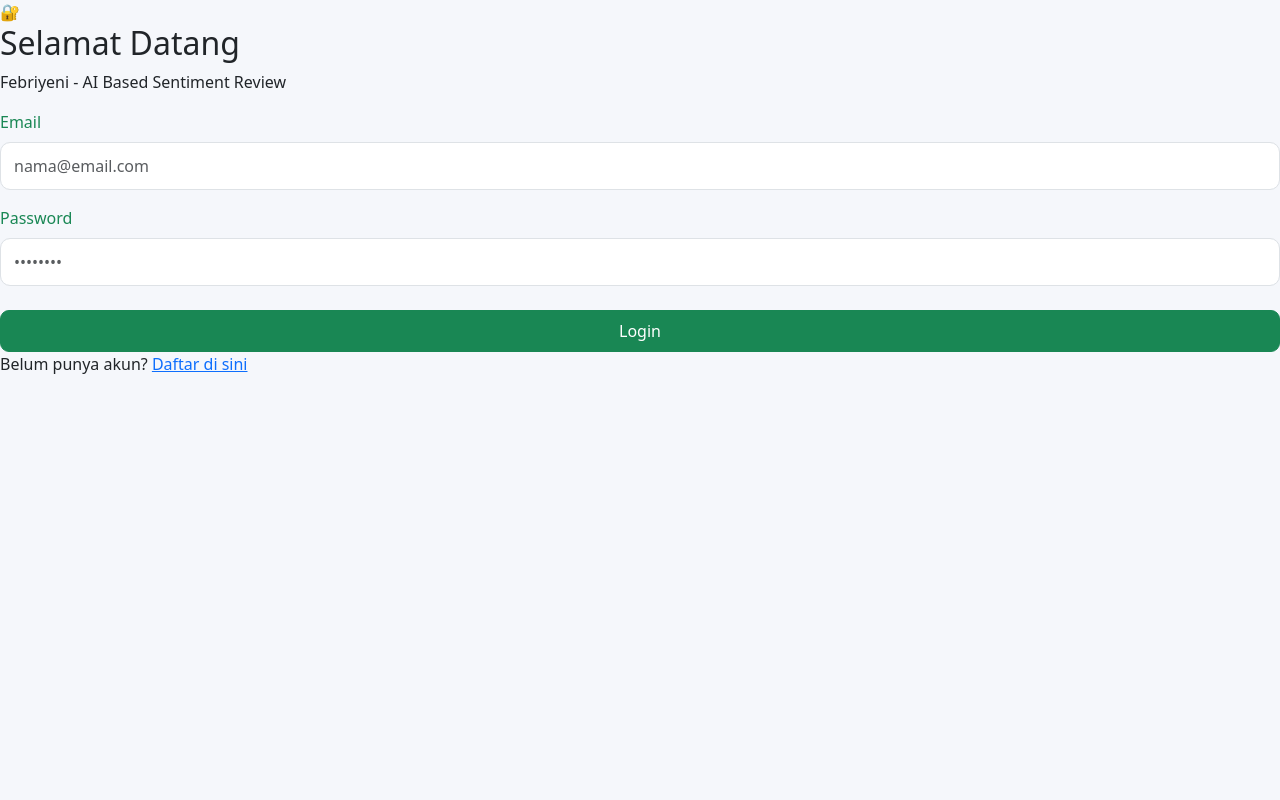
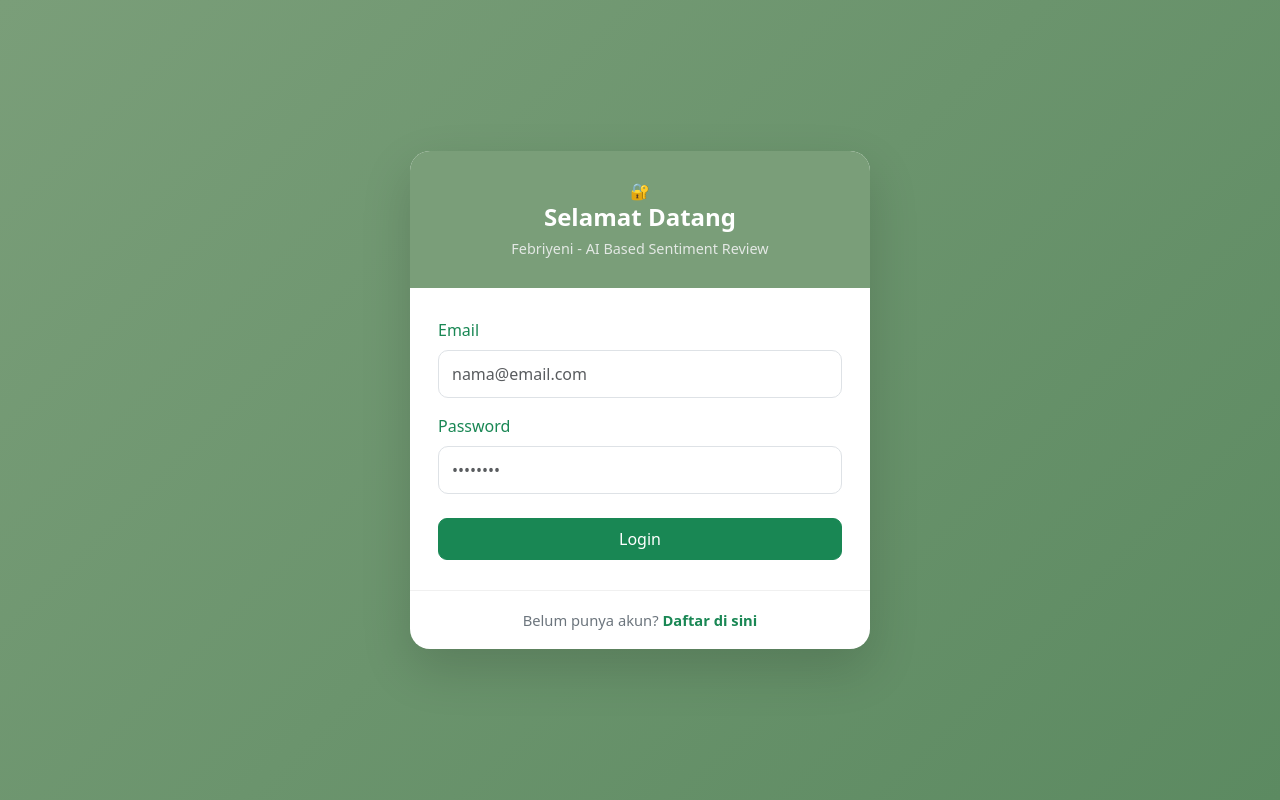
Before and after one commit to febsusi/AI-Febriyeni-Susi-1076012614908-Cloud-Computing, a Flask app: page /login in a window 1280 px wide. Run offline with Flask 3, Linux system fonts and the light colour scheme.

Commit message:
Update style.css

```diff
--- a/static/style.css
+++ b/static/style.css
@@ -257,26 +257,106 @@ footer {
     }
 }
 
+/* ==================== CARD ==================== */
+.card {
+    border: 0;
+    border-radius: 16px;
+    overflow: hidden;
+    box-shadow: 0 3px 12px rgba(0, 0, 0, .05);
+}
+
+/* ... (kode lainnya) ... */
+
+/* ==================== AUTH SECTION ==================== */
+.auth-wrapper {
+    min-height: 100vh;
+    display: flex;
+    align-items: center;
+    justify-content: center;
+    padding: 40px 15px;
+    background: linear-gradient(135deg, #7a9e79 0%, #5c8a61 100%);
+}
+
+.auth-card {
+    width: 100%;
+    max-width: 460px;
+    background: #ffffff;
+    border-radius: 20px;
+    box-shadow: 0 20px 50px rgba(0, 0, 0, .15);
+    overflow: hidden;
+}
+
+.auth-header {
+    background: #7a9e79;
+    color: #ffffff;
+    padding: 28px 24px;
+    text-align: center;
+}
+
+.auth-header h2 {
+    margin: 0;
+    font-weight: 700;
+    font-size: 1.5rem;
+}
+
+.auth-header p {
+    margin: 6px 0 0;
+    font-size: 0.9rem;
+    color: #e3e8e4;
+}
+
+.auth-body {
+    padding: 30px 28px;
+}
+
+.auth-footer {
+    text-align: center;
+    padding: 18px;
+    border-top: 1px solid #f0f0f0;
+    font-size: 0.92rem;
+    color: #6c757d;
+}
+
+.auth-footer a {
+    color: #198754;
+    font-weight: 600;
+    text-decoration: none;
+}
+
+.auth-footer a:hover {
+    text-decoration: underline;
+}
+
+/* ==================== ALERT CUSTOM ==================== */
+.alert {
+    border-radius: 12px;
+    border: 0;
+    border-left: 4px solid;
+    font-size: 0.92rem;
+    padding: 14px 16px;
+    margin-bottom: 18px;
+}
+
+.alert-success {
+    background: #e8f3e9;
+    color: #2d5a30;
+    border-left-color: #7a9e79;
+}
+
+.alert-danger {
+    background: #fdeaea;
+    color: #842029;
+    border-left-color: #dc3545;
+}
+
 .alert-info {
     background: #e7f3ff;
     color: #084298;
-    border-left: 4px solid #0d6efd;
+    border-left-color: #0d6efd;
 }
 
 .alert-warning {
     background: #fff8e1;
     color: #664d03;
-    border-left: 4px solid #ffc107;
+    border-left-color: #ffc107;
 }
-
-.alert-success {
-    background: #d1e7dd;
-    color: #0f5132;
-    border-left: 4px solid #198754;
-}
-
-.alert-danger {
-    background: #f8d7da;
-    color: #842029;
-    border-left: 4px solid #dc3545;
-}
```
